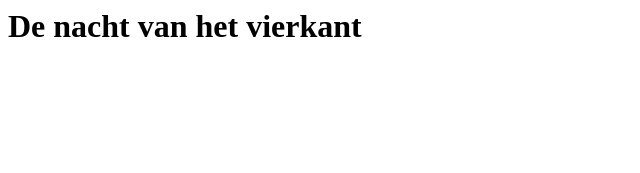
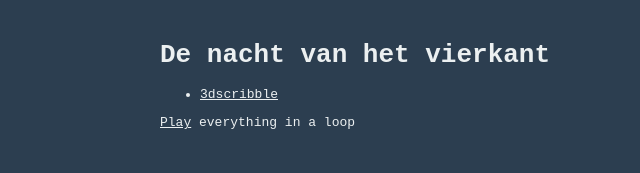
Before and after one commit to Quinten/squarefeed, a website: page index.html in a window 1280 px wide. Shown: the whole page, without its empty margins (0-640 px from the left). Drawn offline with Linux system fonts and the light colour scheme.

Commit message:
Some styling

```diff
--- /dev/null
+++ b/css/styles.css
@@ -0,0 +1,29 @@
+body {
+    margin: 0;
+    padding: 0;
+    background: #2c3e50;
+    color: #ecf0f1;
+    font-family: monospace;
+}
+
+a,
+a:hover,
+a:active,
+a:link,
+a:visited {
+    color: #ecf0f1;
+    text-decoration: underline;
+}
+
+.wrapper {
+    margin: 40px auto;
+    max-width: 960px;
+    padding: 0 15px;
+}
+
+@media (min-width: 769px) {
+
+    .wrapper {
+        padding: 0 40px;
+    }
+}
--- a/index.html
+++ b/index.html
@@ -1 +1,32 @@
-<h1>De nacht van het vierkant</h1>
+<!DOCTYPE HTML>
+<html>
+  <head>
+    <title>De nacht van het vierkant</title>
+    <meta name="viewport" content="width=device-width, initial-scale=1" />
+    <link rel="stylesheet" type="text/css" href="css/styles.css" />
+  </head>
+  <body>
+
+    <div class="wrapper">
+
+        <h1>De nacht van het vierkant</h1>
+
+        <ul>
+            <li><a href="3dscribble.html">3dscribble</a></li>
+        </ul>
+
+        <p><a href="player.html">Play</a> everything in a loop</p>
+
+    </div>
+
+    <script>
+        (function(i,s,o,g,r,a,m){i['GoogleAnalyticsObject']=r;i[r]=i[r]||function(){
+            (i[r].q=i[r].q||[]).push(arguments)},i[r].l=1*new Date();a=s.createElement(o),
+            m=s.getElementsByTagName(o)[0];a.async=1;a.src=g;m.parentNode.insertBefore(a,m)
+        })(window,document,'script','https://www.google-analytics.com/analytics.js','ga');
+        ga('create', 'UA-86363810-1', 'auto');
+        ga('send', 'pageview');
+    </script>
+
+  </body>
+</html>
```
Also changed, not shown: player.html (renamed from 3dscribble-player.html, +2 -2 lines), 3dscribble.html (renamed from 3dscribble3.html).
